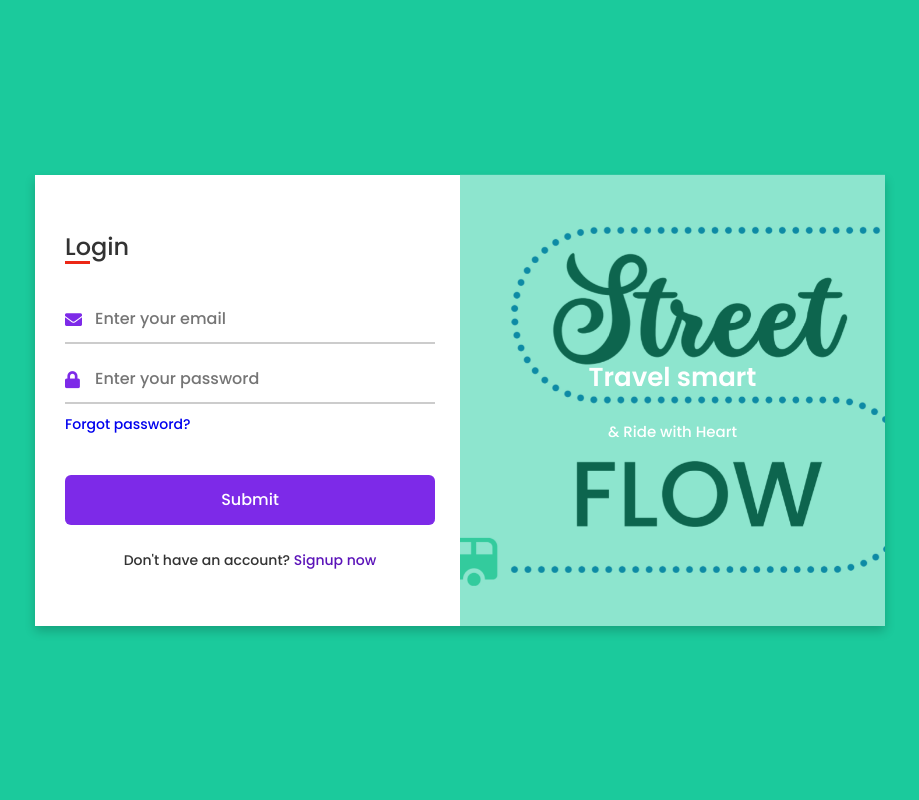
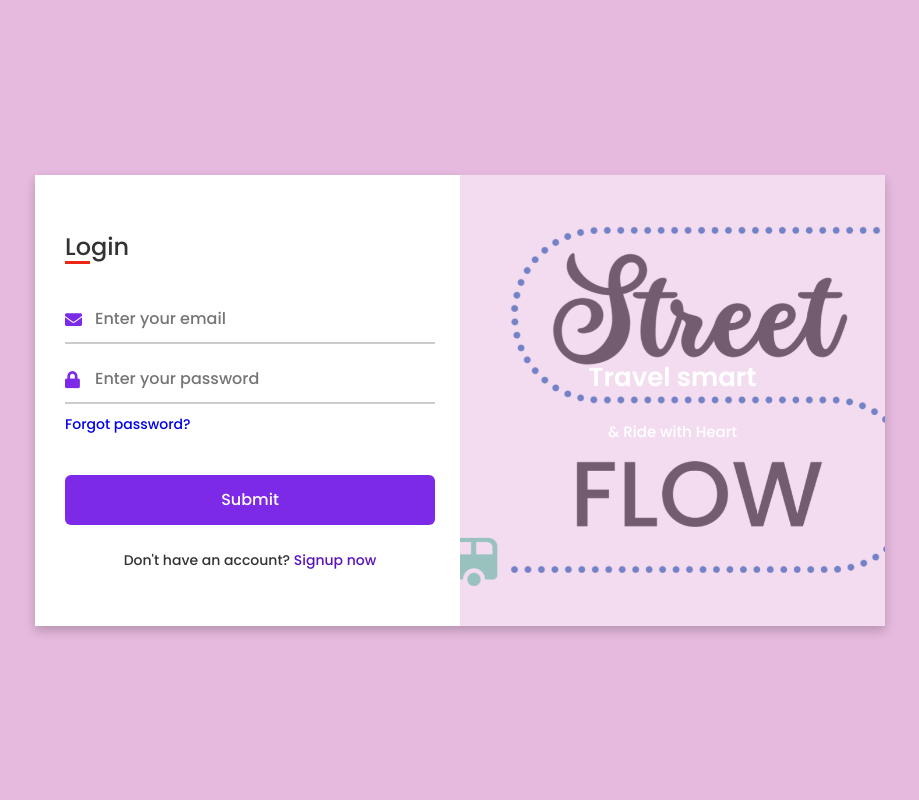
Before and after one commit to mgmiraz997/StreetFlow, a Django app: page / in a window 1280 px wide. Shown: the whole page, without its empty margins (180-1099 px from the left). Run offline with Django 5.2, Linux system fonts and the light colour scheme.

Commit message:
change color

```diff
--- a/static/style.css
+++ b/static/style.css
@@ -10,7 +10,7 @@ body{
     display: flex;
     align-items: center;
     justify-content: center;
-    background: #1bca9c;
+    background: rgb(230, 185, 222);
     padding: 30px;
 }
 .container{
@@ -54,7 +54,7 @@ body{
   position: absolute;
   height: 100%;
   width: 100%;
-  background: #1bca9c;
+  background: rgb(230, 185, 222);
   opacity: 0.5;
   z-index: 12;
 }
```
